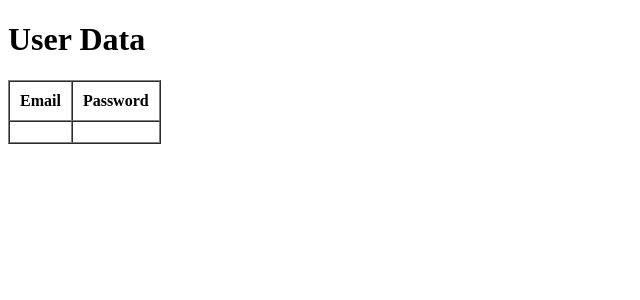
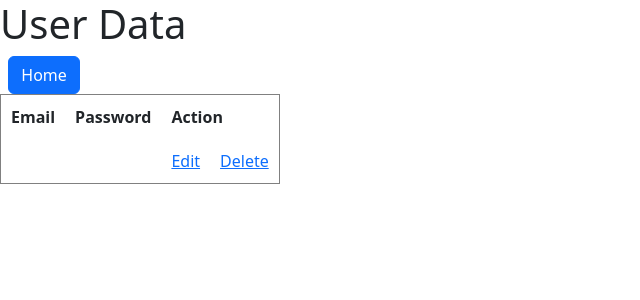
Before and after one commit to SohamKashyap/PHP, a PHP site: page /view.php in a window 1280 px wide. Shown: the top 300 px of the page, without its empty margins (0-640 px from the left). Run offline with PHP 8.4, Linux system fonts and the light colour scheme; tables that the repository leaves empty or names only in its code hold one stand-in row (values such as "Sample post"); data that the repository does not hold is empty.

Commit message:
view.php

```diff
--- a/soham/view.php
+++ b/soham/view.php
@@ -3,16 +3,17 @@
 <head>
     <meta charset="UTF-8">
     <title>User Data</title>
-    <!-- Your CSS or Bootstrap link here -->
+    <link href="https://cdn.jsdelivr.net/npm/bootstrap@5.3.2/dist/css/bootstrap.min.css" rel="stylesheet" integrity="sha384-T3c6CoIi6uLrA9TneNEoa7RxnatzjcDSCmG1MXxSR1GAsXEV/Dwwykc2MPK8M2HN" crossorigin="anonymous">
 </head>
 <body>
 
 <h1>User Data</h1>
-
+ &nbsp; <a href="form.php" class="btn btn-primary">Home</a>
 <table border="1px" cellpadding="10px" cellspacing="0">
     <tr>
         <th>Email</th>
         <th>Password</th>
+        <th colspan="2">Action</th>
     </tr>
     <?php
     // Database connection parameters
@@ -39,15 +40,18 @@
             echo "<tr>
                     <td>" . $row["Email"] . "</td>
                     <td>" . $row["Password"] . "</td>
+                    <td><a href='update.php?id=" . $row["ID"] . "'>Edit</a></td>
+                    <td><a onclick=\"return confirm('Are you sure, you want to delete this data?')\" href='delete.php?id=" . $row["ID"] . "'>Delete</a></td>
                   </tr>";
         }
     } else {
-        echo "<tr><td colspan='2'>No records found</td></tr>";
+        echo "<tr><td colspan='4'>No records found</td></tr>";
     }
 
     // Close the database connection
     mysqli_close($con);
-    ?>
+?>
+
 </table>
 
 </body>
```
